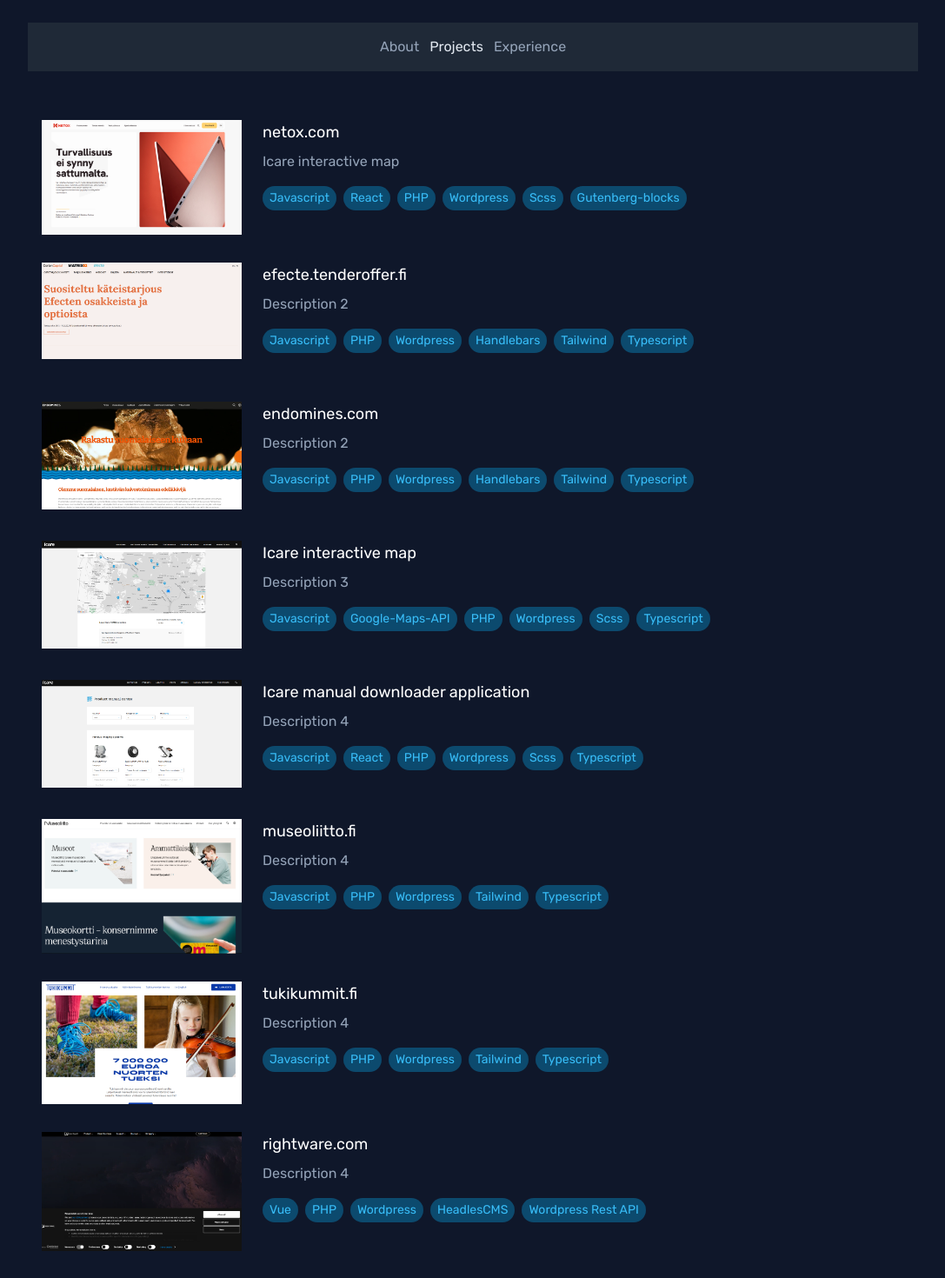
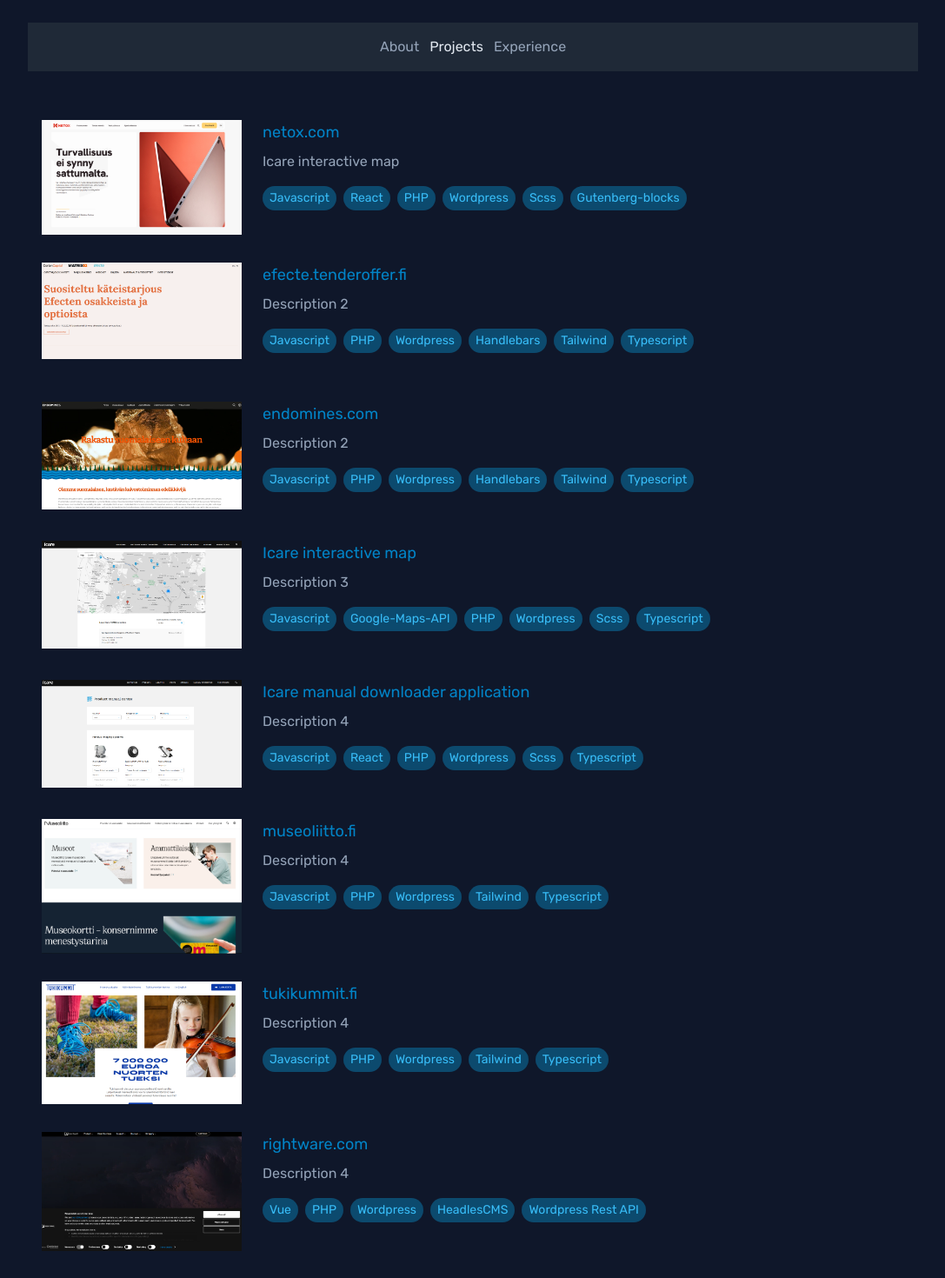
Before and after one commit to ajkacca457/avi-portfolio, a React (Vite) app: page /projects in a window 1280 px wide. Shown: the part 200-1670 px from the top of the page at 87% size, without its empty margins (96-1183 px from the left). Built offline with nearby package versions, Linux system fonts and the light colour scheme.

Commit message:
update project url

```diff
--- a/src/components/Projects.jsx
+++ b/src/components/Projects.jsx
@@ -8,71 +8,83 @@ import Museoliitto from '../assets/images/museoliitto.png'
 import Tukikummit from '../assets/images/tukikummit.png'
 import Rightware from '../assets/images/rightware.png'
 import LOS from '../assets/images/los.png'
-import API from '../assets/images/api.png'
 import Coursetracker from '../assets/images/coursetracker.jpg'
 import HomeAccounts from '../assets/images/home-accounts.png'
 import ShahriarPortfolio from '../assets/images/shariar-portfolio.png'
 import Virala from '../assets/images/virala.png'
 import Kettutesti from '../assets/images/kettutesti.png'
 
+
+import { Link } from 'react-router-dom'
+
 const projectsData = [
     {
         image:Netox,
         title: 'netox.com',
+        url: 'https://netox.com',
         description: 'Icare interactive map',
         stack: ["Javascript", "React", "PHP", "Wordpress", "Scss", "Gutenberg-blocks"]
     },
     {
         image:Efecte,
         title: 'efecte.tenderoffer.fi',
+        url: 'https://efecte.tenderoffer.fi',
         description: 'Description 2',
         stack: ["Javascript", "PHP", "Wordpress","Handlebars","Tailwind","Typescript"]
     },
     {
         image:Endomines,
         title: 'endomines.com',
+        url: 'https://endomines.com',
         description: 'Description 2',
         stack: ["Javascript", "PHP", "Wordpress","Handlebars","Tailwind","Typescript"]
     },
     {
         image:IcareMap,
         title: 'Icare interactive map',
+        url: 'https://patients.icare-world.com/find-a-provider',
         description: 'Description 3',
         stack: ["Javascript", "Google-Maps-API", "PHP", "Wordpress", "Scss","Typescript"]
     },
     {
         image:IcareManual,
         title: 'Icare manual downloader application',
+        url: 'https://www.icare-world.com/ifu/',
         description: 'Description 4',
         stack: ["Javascript", "React", "PHP", "Wordpress", "Scss","Typescript"]
     },
     {
         image:Museoliitto,
         title: 'museoliitto.fi',
+        url: 'https://museoliitto.fi/',
         description: 'Description 4',
         stack: ["Javascript", "PHP", "Wordpress", "Tailwind","Typescript"]
     },
     {
         image:Tukikummit,
         title: 'tukikummit.fi',
+        url: 'https://tukikummit.fi/',
         description: 'Description 4',
         stack: ["Javascript", "PHP", "Wordpress", "Tailwind","Typescript"]
     },
     {
         image:Rightware,
         title: 'rightware.com',
+        url: 'https://rightware.com/',
         description: 'Description 4',
         stack: ["Vue","PHP", "Wordpress","HeadlesCMS", "Wordpress Rest API"]
     },
     {
         image:Virala,
         title: 'virala.fi',
+        url: 'https://virala.fi/',
         description: 'Description 4',
         stack: ["Javascript", "PHP", "Wordpress", "Tailwind","Typescript"]
     },
     {
         image:Kettutesti,
         title: 'kettutesti.hel.fi',
+        url: 'https://kettutesti.hel.fi/',
         description: 'Description 4',
         stack: ["Javascript", "PHP", "Wordpress", "Tailwind","Typescript"]
     },
@@ -107,7 +119,7 @@ const Projects = () => {
   return (
     <div>
         {projectsData.map((project, index) => {
-            const { image, title, description, stack } = project;
+            const { image, title, description, stack,url } = project;
 
             return (
                 <div key={index} className='my-4 grid grid-cols-4 gap-x-6 px-4 py-2 group hover:bg-slate-800 transition duration-250 ease-out hover:ease-in items-start'>
@@ -115,7 +127,9 @@ const Projects = () => {
                         <img src={image} alt={title} className='w-full h-full object-contain' />
                     </div>
                     <div className='col-span-3'>
-                        <p className='text-lg mb-2'>{title}</p>
+                        <Link to={url} target='_blank' className='text-sky-600 group-hover:text-sky-500 flex items-center'>
+                            <p className='text-lg mb-2'>{title}</p>
+                        </Link>
                         <p className='text-slate-400'>{description}</p>
                         <div className='flex flex-wrap my-4'>
                             {stack.map((item, index) => (
```
